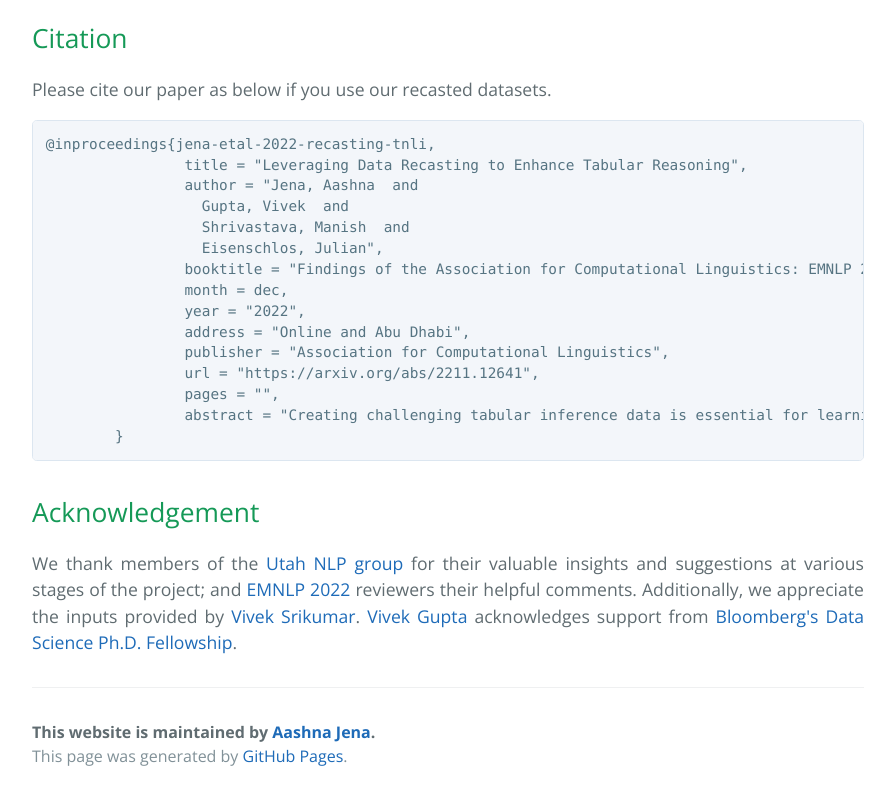
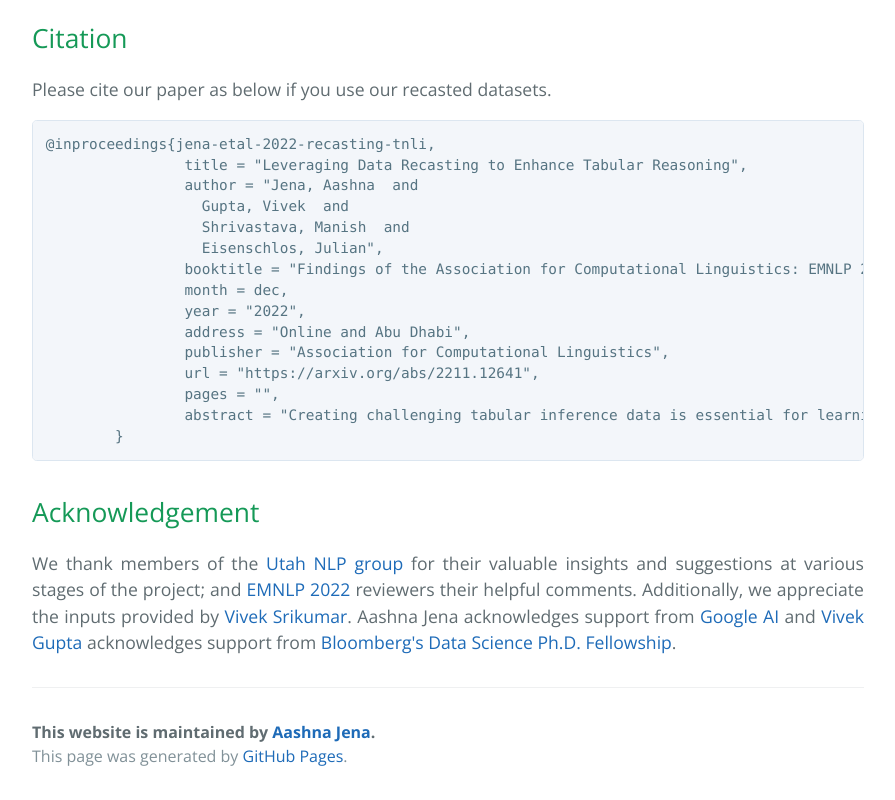
Before and after one commit to recasting-to-nli/recasting-to-nli.github.io, a website: page index.html in a window 1280 px wide. Shown: the part 3999-4799 px from the top of the page, without its empty margins (192-1087 px from the left). Drawn offline with nearby package versions, Linux system fonts and the light colour scheme.

Commit message:
Update index.html

```diff
--- a/index.html
+++ b/index.html
@@ -176,7 +176,7 @@
 		their valuable insights and
 		suggestions at various stages of the project; and <a href="https://2022.emnlp.org/">EMNLP 2022</a> reviewers
 		their helpful comments. Additionally, we appreciate the inputs provided by <a
-			href="https://svivek.com/">Vivek Srikumar</a>. <a href="https://vgupta123.github.io/">Vivek
+			href="https://svivek.com/">Vivek Srikumar</a>. Aashna Jena acknowledges support from <a href="https://ai.google/">Google AI</a> and <a href="https://vgupta123.github.io/">Vivek
 			Gupta</a> acknowledges support from <a
 			href="https://www.bloomberg.com/company/values/tech-at-bloomberg/data-science/academic-engagement-programs/data-science-ph-d-fellowship/">Bloomberg's
 			Data Science Ph.D. Fellowship</a>.
```
